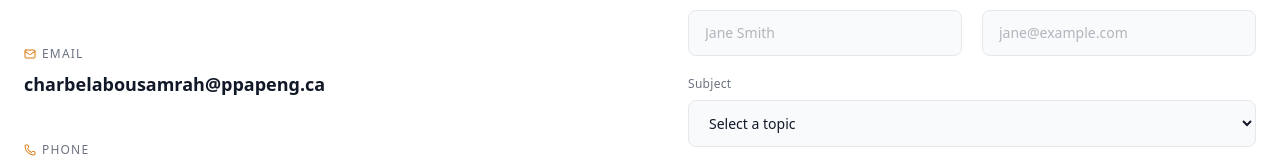
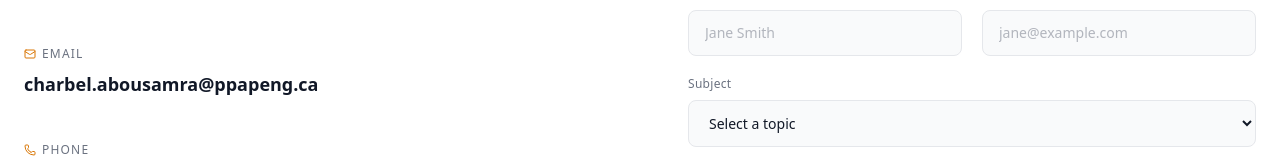
Before and after one commit to OmarSaad90/PPAPENG, a React (Vite) app: page /contact in a window 1280 px wide. Shown: the part 474-634 px from the top of the page. Built offline with nearby package versions, Linux system fonts and the light colour scheme.

Commit message:
Update email to charbel.abousamra@ppapeng.ca across all pages

```diff
--- a/src/pages/Contact.jsx
+++ b/src/pages/Contact.jsx
@@ -68,10 +68,10 @@ const Contact = () => {
                   <Mail size={12} className="text-primary" /> Email
                 </p>
                 <a
-                  href="mailto:charbelabousamrah@ppapeng.ca"
+                  href="mailto:charbel.abousamra@ppapeng.ca"
                   className="block text-foreground font-semibold text-lg hover:text-primary transition-colors"
                 >
-                  charbelabousamrah@ppapeng.ca
+                  charbel.abousamra@ppapeng.ca
                 </a>
               </div>
 
@@ -207,8 +207,8 @@ const Contact = () => {
           <div className="flex flex-col md:flex-row items-center justify-between text-sm text-muted-foreground gap-4">
             <span className="font-heading font-bold text-foreground">PPA P.Eng. Academy</span>
             <div className="flex flex-wrap items-center justify-center gap-6">
-              <a href="mailto:charbelabousamrah@ppapeng.ca" className="inline-flex items-center gap-1.5 hover:text-foreground transition-colors">
-                <Mail size={14} /> charbelabousamrah@ppapeng.ca
+              <a href="mailto:charbel.abousamra@ppapeng.ca" className="inline-flex items-center gap-1.5 hover:text-foreground transition-colors">
+                <Mail size={14} /> charbel.abousamra@ppapeng.ca
               </a>
               <span className="inline-flex items-center gap-1.5">
                 <Phone size={14} /> +1 (437) 299-0347
--- a/src/pages/CourseDiscipline.jsx
+++ b/src/pages/CourseDiscipline.jsx
@@ -166,8 +166,8 @@ const CourseDiscipline = () => {
           <div className="flex flex-col md:flex-row items-center justify-between text-sm text-muted-foreground gap-4">
             <span className="font-heading font-bold text-foreground">PPA P.Eng. Academy</span>
             <div className="flex flex-wrap items-center justify-center gap-6">
-              <a href="mailto:charbelabousamrah@ppapeng.ca" className="inline-flex items-center gap-1.5 hover:text-foreground transition-colors">
-                <Mail size={14} /> charbelabousamrah@ppapeng.ca
+              <a href="mailto:charbel.abousamra@ppapeng.ca" className="inline-flex items-center gap-1.5 hover:text-foreground transition-colors">
+                <Mail size={14} /> charbel.abousamra@ppapeng.ca
               </a>
               <span className="inline-flex items-center gap-1.5">
                 <Phone size={14} /> +1 (437) 299-0347
--- a/src/pages/Courses.jsx
+++ b/src/pages/Courses.jsx
@@ -113,8 +113,8 @@ const Courses = () => {
           <div className="flex flex-col md:flex-row items-center justify-between text-sm text-muted-foreground gap-4">
             <span className="font-heading font-bold text-foreground">PPA P.Eng. Academy</span>
             <div className="flex flex-wrap items-center justify-center gap-6">
-              <a href="mailto:charbelabousamrah@ppapeng.ca" className="inline-flex items-center gap-1.5 hover:text-foreground transition-colors">
-                <Mail size={14} /> charbelabousamrah@ppapeng.ca
+              <a href="mailto:charbel.abousamra@ppapeng.ca" className="inline-flex items-center gap-1.5 hover:text-foreground transition-colors">
+                <Mail size={14} /> charbel.abousamra@ppapeng.ca
               </a>
               <span className="inline-flex items-center gap-1.5">
                 <Phone size={14} /> +1 (437) 299-0347
--- a/src/pages/FAQs.jsx
+++ b/src/pages/FAQs.jsx
@@ -65,7 +65,7 @@ const categories = [
     faqs: [
       {
         q: "How do I enroll?",
-        a: "Browse our courses, then contact us through the Contact page or email us directly at charbelabousamrah@ppapeng.ca with the course you want and your name. We will confirm your spot and get you started quickly.",
+        a: "Browse our courses, then contact us through the Contact page or email us directly at charbel.abousamra@ppapeng.ca with the course you want and your name. We will confirm your spot and get you started quickly.",
       },
       {
         q: "Do you offer a refund if I do not pass?",
@@ -193,8 +193,8 @@ const FAQs = () => {
           <div className="flex flex-col md:flex-row items-center justify-between text-sm text-muted-foreground gap-4">
             <span className="font-heading font-bold text-foreground">PPA P.Eng. Academy</span>
             <div className="flex flex-wrap items-center justify-center gap-6">
-              <a href="mailto:charbelabousamrah@ppapeng.ca" className="inline-flex items-center gap-1.5 hover:text-foreground transition-colors">
-                <Mail size={14} /> charbelabousamrah@ppapeng.ca
+              <a href="mailto:charbel.abousamra@ppapeng.ca" className="inline-flex items-center gap-1.5 hover:text-foreground transition-colors">
+                <Mail size={14} /> charbel.abousamra@ppapeng.ca
               </a>
               <span className="inline-flex items-center gap-1.5">
                 <Phone size={14} /> +1 (437) 299-0347
--- a/src/pages/Index.jsx
+++ b/src/pages/Index.jsx
@@ -240,8 +240,8 @@ const Index = () => {
           <div className="flex flex-col md:flex-row items-center justify-between text-sm text-muted-foreground gap-6">
             <span className="font-heading font-bold text-foreground text-base">PPA P.Eng. Academy</span>
             <div className="flex flex-wrap items-center justify-center gap-8">
-              <a href="mailto:charbelabousamrah@ppapeng.ca" className="inline-flex items-center gap-2 hover:text-foreground transition-colors">
-                <Mail size={14} /> charbelabousamrah@ppapeng.ca
+              <a href="mailto:charbel.abousamra@ppapeng.ca" className="inline-flex items-center gap-2 hover:text-foreground transition-colors">
+                <Mail size={14} /> charbel.abousamra@ppapeng.ca
               </a>
               <span className="inline-flex items-center gap-2">
                 <Phone size={14} /> +1 (437) 299-0347
--- a/src/pages/Payments.jsx
+++ b/src/pages/Payments.jsx
@@ -14,7 +14,7 @@ const steps = [
   {
     icon: Mail,
     title: "Reach out to enroll",
-    desc: "Contact us through the form below or email us directly at charbelabousamrah@ppapeng.ca with the course you want and your name.",
+    desc: "Contact us through the form below or email us directly at charbel.abousamra@ppapeng.ca with the course you want and your name.",
   },
   {
     icon: CheckCircle,
@@ -158,8 +158,8 @@ const Payments = () => {
           <div className="flex flex-col md:flex-row items-center justify-between text-sm text-muted-foreground gap-4">
             <span className="font-heading font-bold text-foreground">PPA P.Eng. Academy</span>
             <div className="flex flex-wrap items-center justify-center gap-6">
-              <a href="mailto:charbelabousamrah@ppapeng.ca" className="inline-flex items-center gap-1.5 hover:text-foreground transition-colors">
-                <Mail size={14} /> charbelabousamrah@ppapeng.ca
+              <a href="mailto:charbel.abousamra@ppapeng.ca" className="inline-flex items-center gap-1.5 hover:text-foreground transition-colors">
+                <Mail size={14} /> charbel.abousamra@ppapeng.ca
               </a>
               <span className="inline-flex items-center gap-1.5">
                 <Phone size={14} /> +1 (437) 299-0347
--- a/src/pages/Testimonials.jsx
+++ b/src/pages/Testimonials.jsx
@@ -101,8 +101,8 @@ const Testimonials = () => {
           <div className="flex flex-col md:flex-row items-center justify-between text-sm text-muted-foreground gap-4">
             <span className="font-heading font-bold text-foreground">PPA P.Eng. Academy</span>
             <div className="flex flex-wrap items-center justify-center gap-6">
-              <a href="mailto:charbelabousamrah@ppapeng.ca" className="inline-flex items-center gap-1.5 hover:text-foreground transition-colors">
-                <Mail size={14} /> charbelabousamrah@ppapeng.ca
+              <a href="mailto:charbel.abousamra@ppapeng.ca" className="inline-flex items-center gap-1.5 hover:text-foreground transition-colors">
+                <Mail size={14} /> charbel.abousamra@ppapeng.ca
               </a>
               <span className="inline-flex items-center gap-1.5">
                 <Phone size={14} /> +1 (437) 299-0347
```
